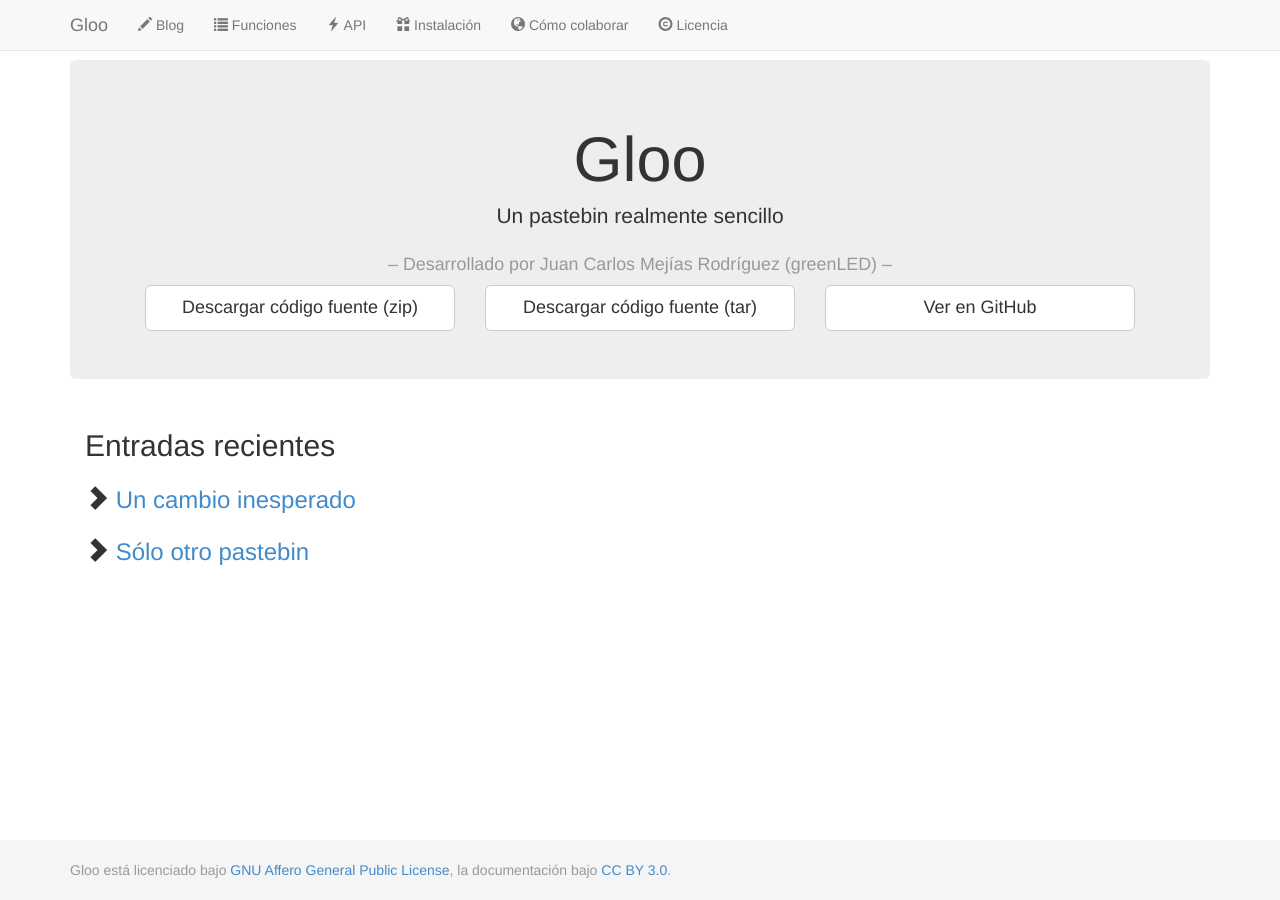
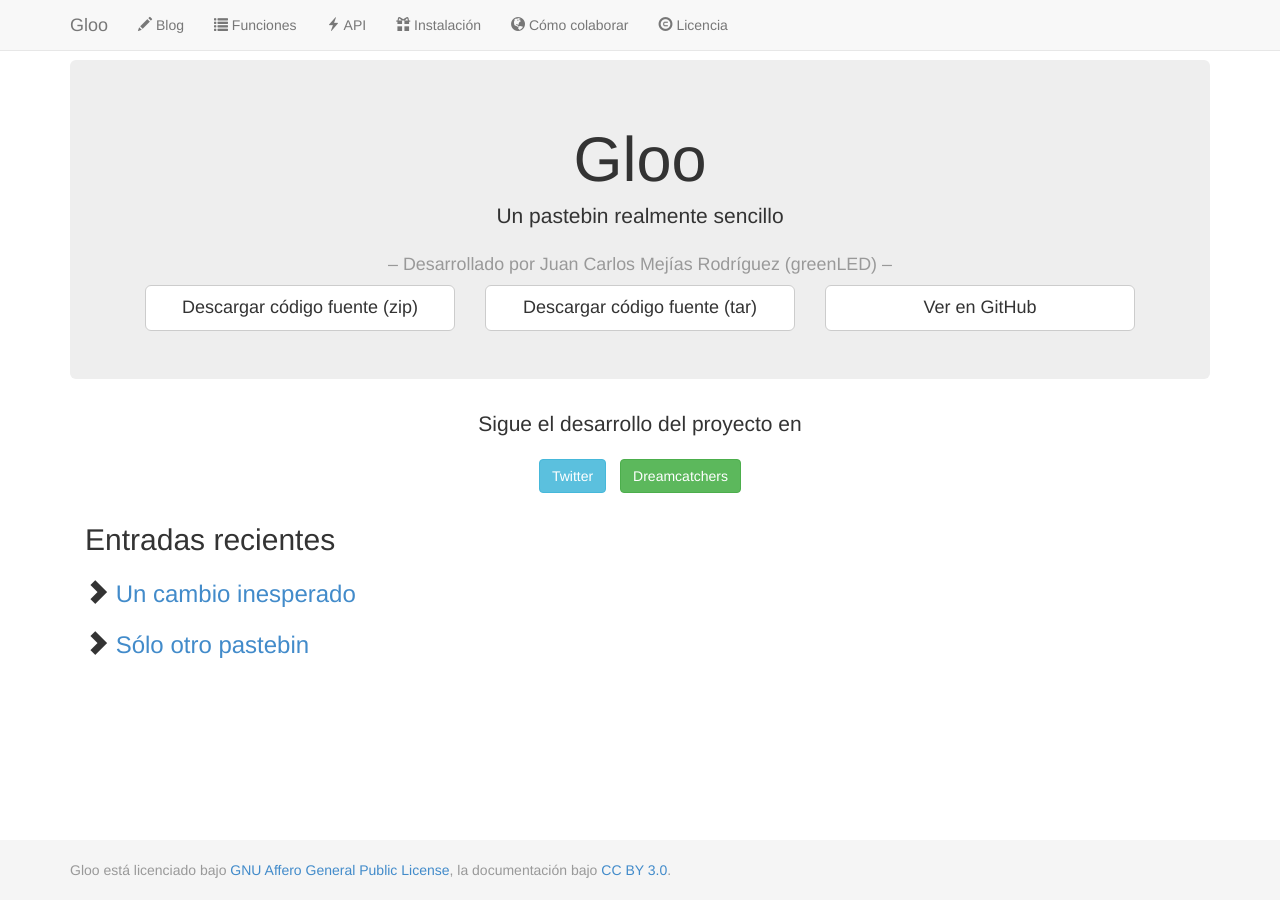
Before and after one commit to greenled/gloo, a Jekyll site: the page built from index.html, in a window 1280 px wide. Built offline with Jekyll 4.4.1, drawn with Linux system fonts in a browser that asks for light colours; Markdown is read by kramdown in place of the engine named in the settings.

Commit message:
Agergados botones de Twitter y Dreamcatchers

```diff
--- a/_config.yml
+++ b/_config.yml
@@ -16,5 +16,6 @@
 download_zip:     https://github.com/greenled/gloo/zipball/master
 download_tar:     https://github.com/greenled/gloo/tarball/master
 
+url:              http://greenled.github.io/gloo
 twitter:          http://www.twitter.com/greenled2013
 dreamcatchers:    http://dreamcatchers.reduc.edu.cu/prefil/greenLED
--- /dev/null
+++ b/_includes/social-follow.html
@@ -0,0 +1,5 @@
+<p class="lead text-center"">Sigue el desarrollo del proyecto en</p>
+<ul class="list-unstyled list-inline text-center">
+	<li><a href="https://twitter.com/greenled2013" class="btn btn-info"">Twitter</a></li>
+	<li><a href="http://dreamcatchers.reduc.edu.cu/perfil/greenLED" class="btn btn-success"">Dreamcatchers</a></li>
+</ul>
--- /dev/null
+++ b/_includes/social-share.html
@@ -0,0 +1,4 @@
+{% capture canonical %}{{ site.url }}{% if site.permalink contains '.html' %}{{ page.url }}{% elsif site.permalink contains category_dir %}{{ '/' | page.url | remove:'index.html' | '/' }}{% else %}{{ page.url | remove:'index.html' | '/' }}{% endif %}{% endcapture %}
+<ul class="list-unstyled list-inline text-right">
+	<li><a href="https://twitter.com/intent/tweet?url={{ canonical }}&amp;text={% if page.title %}{{ page.title | escape | truncate:80 | replace:' ','%20' }}{% else %}{{ site.title | escape | truncate:80 | replace:' ','%20' }}{% endif %}&amp;via=okeeblow" class="btn btn-info"">Compartir en Twitter</a></li>
+</ul>
--- a/_layouts/post.html
+++ b/_layouts/post.html
@@ -10,6 +10,8 @@
 					<h1>{{ page.title }}</h1>
 				</div>
 				{{ content }}
+				<hr/>
+				{% include social-share.html %}
 			</div>
 		</div>
 		{% include footer.html %}
--- a/index.html
+++ b/index.html
@@ -22,6 +22,7 @@
 		</div>
 	</div>
 </div>
+{% include social-follow.html %}
 {% if site.posts.size >= 1 %}
 <div class="container">
 	<ul class="list-unstyled">
```
